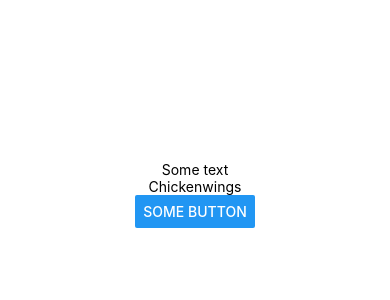
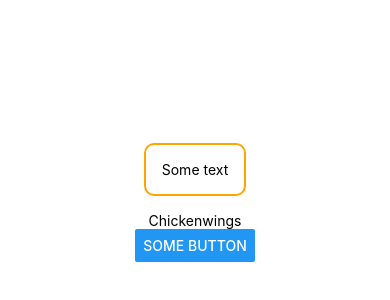
Before and after one commit to KennedyMungai/HelloReactNative, a React Native app: screen / in a window 390 px wide. Shown: the part 228-528 px from the top of the page. Built offline with nearby package versions, Linux system fonts and the light colour scheme.

Commit message:
Added some tyles for the view within the view

```diff
--- a/App.js
+++ b/App.js
@@ -4,7 +4,15 @@ import { Button, StyleSheet, Text, View } from "react-native";
 export default function App() {
   return (
     <View style={styles.container}>
-      <View>
+      <View
+        style={{
+          margin: 16,
+          borderWidth: 2,
+          borderColor: "orange",
+          padding: 16,
+          borderRadius: 10,
+        }}
+      >
         <Text>Some text</Text>
       </View>
       <Text>Chickenwings</Text>
@@ -25,7 +33,6 @@ const styles = StyleSheet.create({
     justifyContent: "center",
   },
   button: {
-    borderRadius: 3,
     backgroundColor: "#ff8855",
     color: "#000",
   },
```
